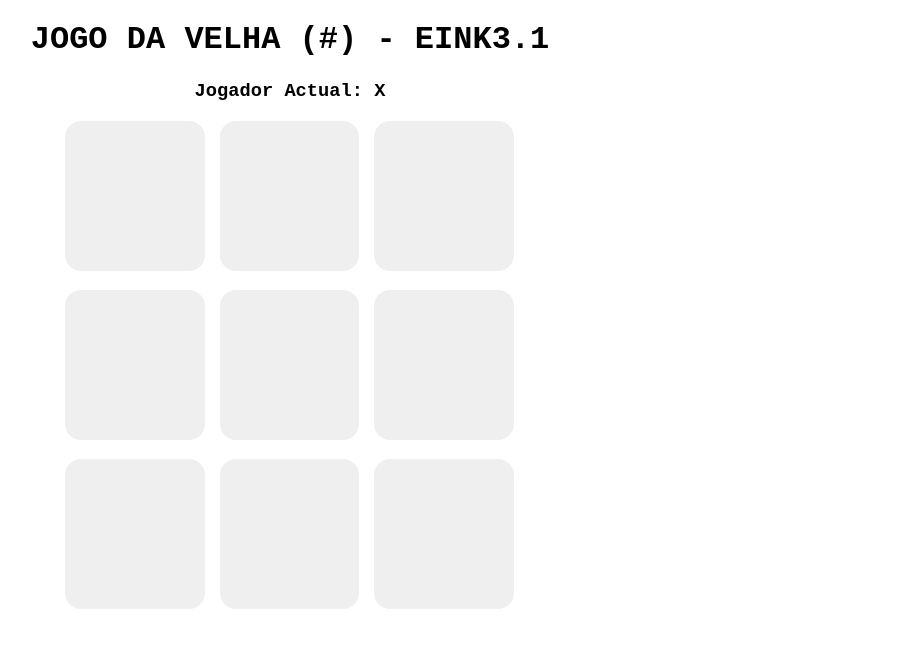
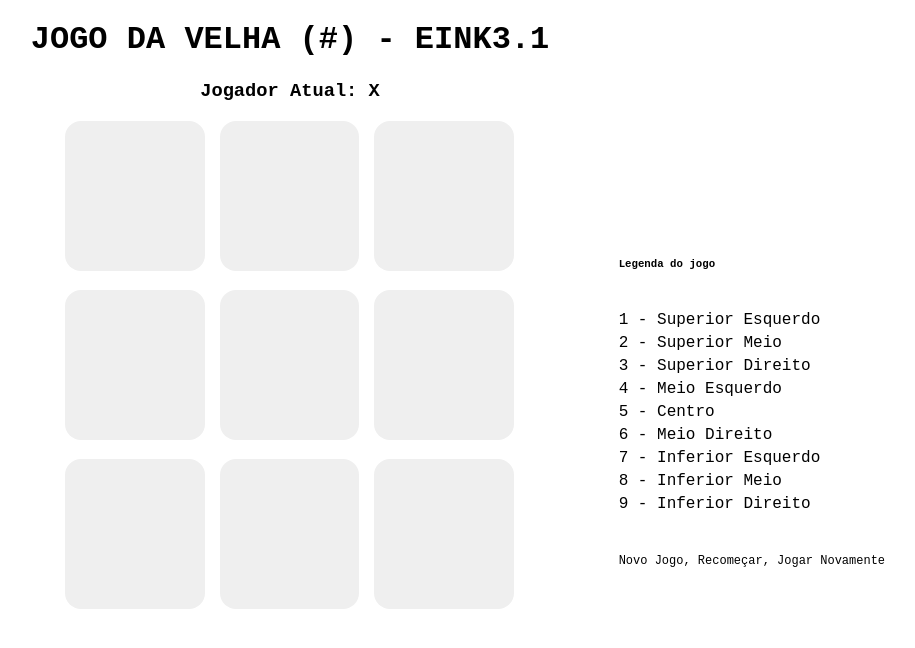
Before and after one commit to D3n1ls0n/jogoDaVelhaComReconhecimentoDeVoz, an Angular app: page / in a window 1280 px wide. Shown: the top 648 px of the page, without its empty margins (350-1265 px from the left). Built offline with nearby package versions, Linux system fonts and the light colour scheme.

Commit message:
fix: add legend

```diff
--- a/src/app/components/board/board.component.html
+++ b/src/app/components/board/board.component.html
@@ -1,4 +1,4 @@
-<main class="screen">
+<main class="screen game-container">
   <h1 class="game-title">JOGO DA VELHA (#) - EINK3.1</h1>
 
   <ng-container *ngIf="winner">
@@ -10,10 +10,10 @@
   </ng-container>
 
   <ng-container *ngIf="!winner && !noOneWonTheGame()">
-    <h3 class="current-player-title">Jogador Actual: {{ player }}</h3>
+    <h3 class="current-player-title">Jogador Atual: {{ player }}</h3>
   </ng-container>
 
-  <section class="boargame">
+  <section class="board-game">
     <app-square
       *ngFor="let square of squares; let i = index"
       [value]="square"
@@ -25,4 +25,21 @@
   <button class="new-game-button" *ngIf="winner || noOneWonTheGame()" (click)="newGame()" style="cursor: pointer;">
     Começar Um Novo Jogo
   </button>
+
+  <!-- Legenda do tabuleiro -->
+  <div class="legend">
+    <h6>Legenda do jogo</h6>
+    <ol>
+      <li>1 - Superior Esquerdo</li>
+      <li>2 - Superior Meio</li>
+      <li>3 - Superior Direito</li>
+      <li>4 - Meio Esquerdo</li>
+      <li>5 - Centro</li>
+      <li>6 - Meio Direito</li>
+      <li>7 - Inferior Esquerdo</li>
+      <li>8 - Inferior Meio</li>
+      <li>9 - Inferior Direito</li>
+    </ol>
+    <p>Novo Jogo, Recomeçar, Jogar Novamente</p>
+  </div>
 </main>
--- a/src/app/components/board/board.component.scss
+++ b/src/app/components/board/board.component.scss
@@ -20,3 +20,25 @@ section {
     font-weight: 600;
     border: 0;
 }
+
+.legend {
+  display: flex;
+  flex-direction: column;
+  margin-top: -30%;
+  margin-left: 76%;
+  text-align: justify;
+}
+
+.legend ol {
+  list-style: none;
+  padding: 0;
+}
+
+.legend li {
+  margin-bottom: 5px;
+}
+
+.legend p {
+  margin-top: 20px;
+  font-size: 12px;
+}
```
